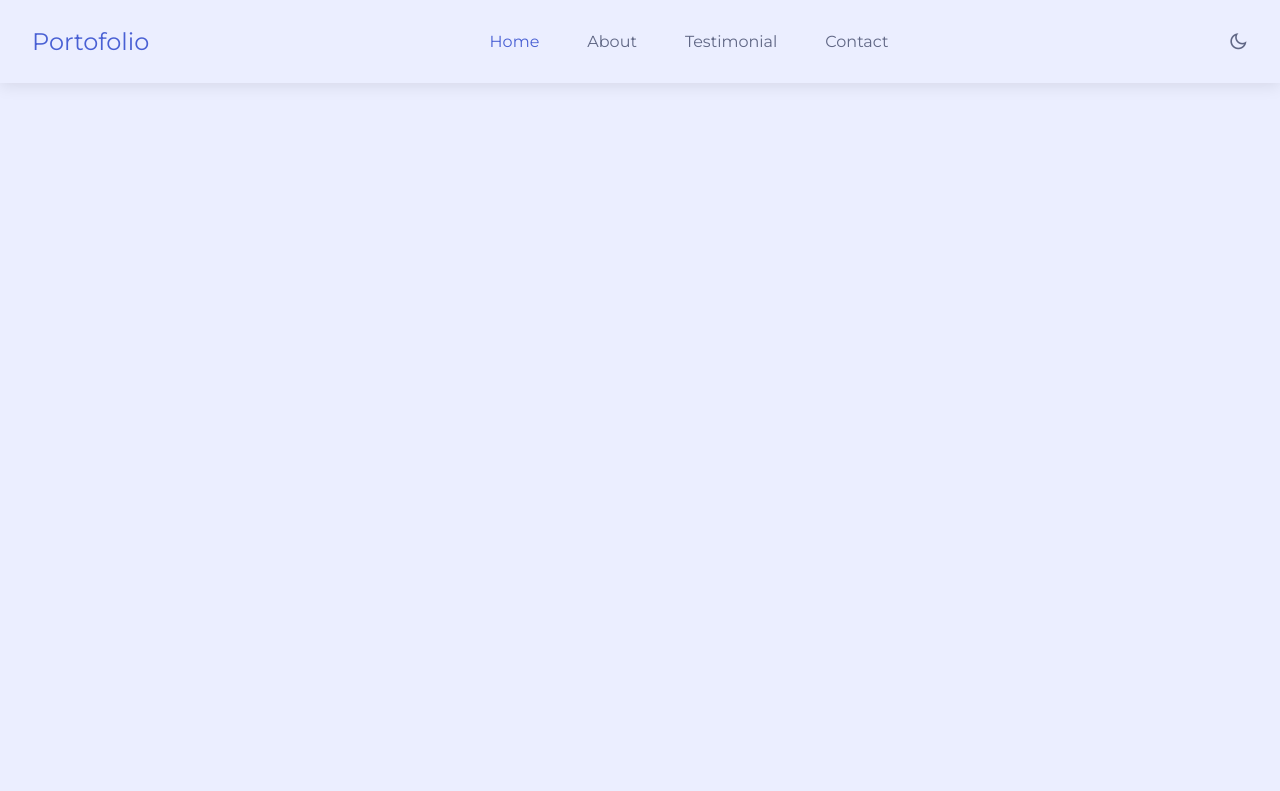
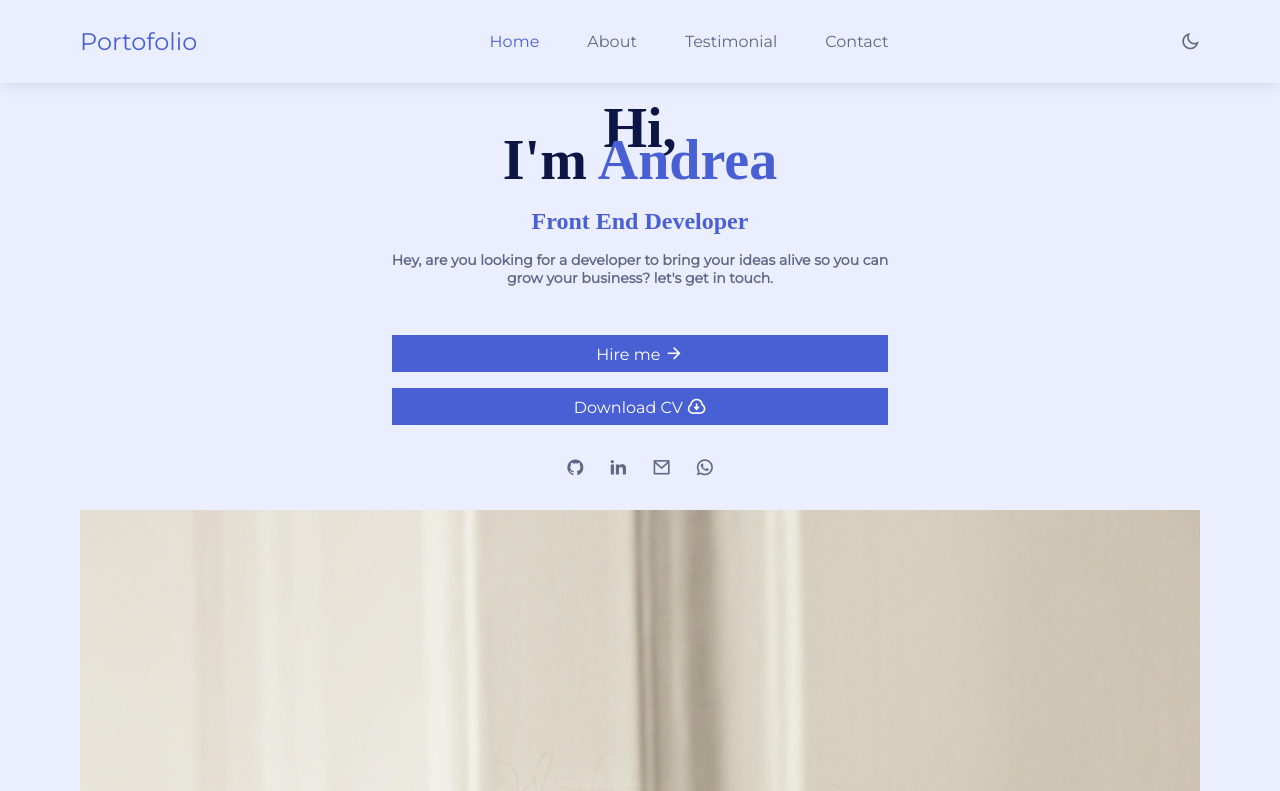
Before and after one commit to the-phoenix-coder/personal_website, a plain HTML site: page index.html in a window 1280 px wide. Shown: the top 791 px of the page. Drawn offline with nearby package versions, Linux system fonts and the light colour scheme; a web font is replaced by a local one.

Commit message:
some adding in main section

```diff
--- a/CSS/style.css
+++ b/CSS/style.css
@@ -55,6 +55,18 @@ button {
     font-family: var(--body-font);
     font-size: var(--normal-font);
 }
+button {
+    background-color: var(--first-clr);
+    color: var(--white-clr);
+    padding: .5rem .8rem;
+}
+i {
+    font-size: 1.2rem;
+}
+i:not(button > i):hover {
+    color: var(--first-clr);
+    cursor: pointer;
+}
 body {
     background-color: var(--body-color);
     color: var(--txt-clr);
@@ -63,7 +75,6 @@ body {
     -moz-transition: background-color 0.4s;
     -ms-transition: background-color 0.4s;
     -o-transition: background-color 0.4s;
-    height: 10000px;
 }
 input,
 button {
@@ -181,7 +192,7 @@ body.darkTheme {
     gap: 1.5rem;
 }
 .section {
-    padding-block: 5rem 1rem;
+    padding-inline: 5rem;
 }
 .section_title {
     text-align: center;
@@ -198,8 +209,9 @@ header {
     display: flex;
     justify-content: space-between;
     align-items: center;
-    padding: 1rem 2rem;
     box-shadow: 0 2px 16px hsla(0, 0%, 0%, 0.1);
+    background-color: var(--body-color);
+    padding-block: 1rem;
 }
 header .logo {
     color: var(--first-clr);
@@ -213,6 +225,7 @@ header .logo {
     left: 0;
     padding: 1rem 2rem;
     box-shadow: 0 2px 16px hsla(0, 0%, 0%, 0.1);
+    background-color: var(--body-color);
 }
 .nav_list ul {
     display: flex;
@@ -246,6 +259,7 @@ header .logo {
         box-shadow: 0 0;
         position: sticky;
         width: fit-content;
+        background-color: transparent;
     }
     .nav_list ul {
         gap: 3rem;
@@ -258,3 +272,44 @@ header .logo {
         display: none;
     }
 }
+/* ======================== HEADER ======================== */
+main {
+    padding-block: 7rem 2rem;
+    display: flex;
+    flex-direction: column;
+    align-items: center;
+    text-align: center;
+    gap: 2rem;
+}
+main .main-content h1 {
+    line-height: 2rem;
+    margin-bottom: 2rem;
+    font-size: var(--big-font);
+    font-weight: var(--font-bold);
+}
+main .main-content h1 span {
+    color: var(--first-clr);
+}
+main .main-content h3 {
+    font-size: var(--h2-font);
+    font-weight: bolder;
+    margin-bottom: 1rem;
+    color: var(--first-clr);
+}
+main .main-content p {
+    margin-bottom: 3rem;
+    color: var(--txt-clr);
+    font-size: var(--small-font);
+    font-weight: 600;
+}
+main .main-content .hire_btns {
+    display: flex;
+    flex-direction: column;
+    gap: 1rem;
+    margin-bottom: 2rem;
+}
+main .main-content .social_icons {
+    display: flex;
+    justify-content: center;
+    gap: 1.5rem;
+}
--- a/index.html
+++ b/index.html
@@ -30,7 +30,7 @@
 </head>
 <body>
     <!-- ======================== HEADER ======================== -->
-    <header class="header">
+    <header class="header section">
         <a href="#" class="logo">Portofolio</a>
         <nav class="nav_list">
             <ul>
@@ -62,6 +62,36 @@
         </nav>
         <i class="ri-moon-line theme_icon" id="theme_icon"></i>
     </header>
+    <!--============== Main ==============-->
+    <main class="section">
+        <section class="main-content">
+            <h1>Hi,<br>
+                I'm <span>Andrea</span>
+            </h1>
+            <h3>Front End Developer</h3>
+            <p>Hey, are you looking for a developer to bring your ideas alive so you can <br>
+            grow your business? let's get in touch.</p>
+            <div class="hire_btns">
+                <button>
+                    Hire me
+                    <i class="ri-arrow-right-line"></i>
+                </button>
+                <button>
+                    Download CV
+                    <i class="ri-download-cloud-line"></i>
+                </button>
+            </div>
+            <div class="social_icons">
+                <i class="ri-github-fill"></i>
+                <i class="ri-linkedin-fill"></i>
+                <i class="ri-mail-line"></i>
+                <i class="ri-whatsapp-line"></i>
+            </div>
+        </section>
+        <section class="main-image">
+            <img src="images/andrea.jpg" alt="photo of andrea">
+        </section>
+    </main>
     <!--============== SCROLL UP ==============-->
     <i class="ri-arrow-up-line scrollup" id="scroll-up"></i>
 </body>
```
Also changed, not shown: images/andrea.jpg (added).
